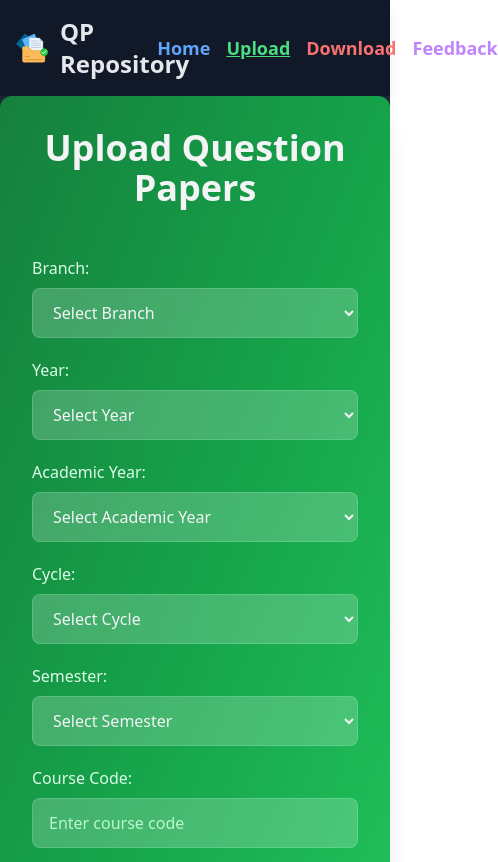
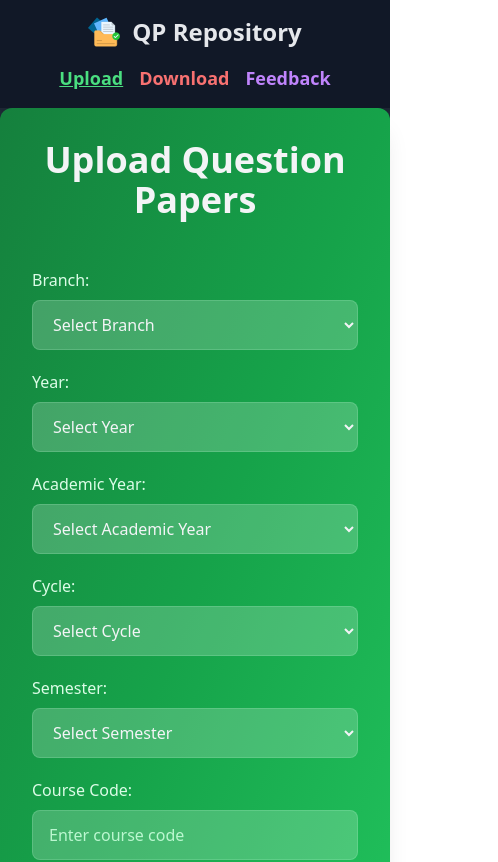
Before and after one commit to ManoharNaidu/QP-Repository, a React (Create React App) app in the folder question-paper-frontend/: page /upload in a window 390 px wide. Shown: the top 862 px of the page, 498 px wide, since content can reach past the window. Built offline with nearby package versions, Linux system fonts and the light colour scheme.

Commit message:
small changes

```diff
--- a/question-paper-frontend/src/components/Header.js
+++ b/question-paper-frontend/src/components/Header.js
@@ -26,7 +26,7 @@ const Header = () => {
 
   return (
     <header className="bg-gray-900 text-gray-200 py-4 shadow-lg">
-      <div className="container mx-auto flex justify-between items-center px-4">
+      <div className="container mx-auto flex flex-col md:flex-row justify-between items-center px-4">
         <h1 className="text-2xl font-extrabold flex items-center gap-3">
           <img
             src="/logo.png"
@@ -37,7 +37,7 @@ const Header = () => {
             QP Repository
           </Link>
         </h1>
-        <nav>
+        <nav className="hidden md:flex">
           <ul className="flex gap-4 text-lg font-semibold">
             {navItems.map((item) => (
               <li key={item.path}>
@@ -58,6 +58,24 @@ const Header = () => {
           </ul>
         </nav>
       </div>
+      <nav className="flex md:hidden justify-around mt-4">
+        <ul className="flex gap-4 text-lg font-semibold">
+          {navItems.slice(1).map((item) => (
+            <li key={item.path}>
+              <Link
+                to={item.path}
+                className={cn(
+                  item.color,
+                  "transition-all",
+                  location.pathname === item.path ? "underline" : "no-underline"
+                )}
+              >
+                {item.label}
+              </Link>
+            </li>
+          ))}
+        </ul>
+      </nav>
     </header>
   );
 };
--- a/question-paper-frontend/src/pages/UploadPage.js
+++ b/question-paper-frontend/src/pages/UploadPage.js
@@ -41,7 +41,7 @@ const UploadPage = () => {
       initial={{ opacity: 0, y: -20 }}
       animate={{ opacity: 1, y: 0 }}
       transition={{ duration: 0.8 }}
-      className="container mx-auto max-w-4xl bg-gradient-to-br from from-green-700 via-green-600 to-green-500 backdrop-blur-lg rounded-xl p-8 shadow-xl"
+      className="container mx-auto max-w-4xl bg-gradient-to-br from-green-700 via-green-600 to-green-500 backdrop-blur-lg rounded-xl p-8 shadow-xl"
     >
       <h1 className="text-4xl font-bold mb-12 text-gray-100 text-center">
         Upload Question Papers
```
